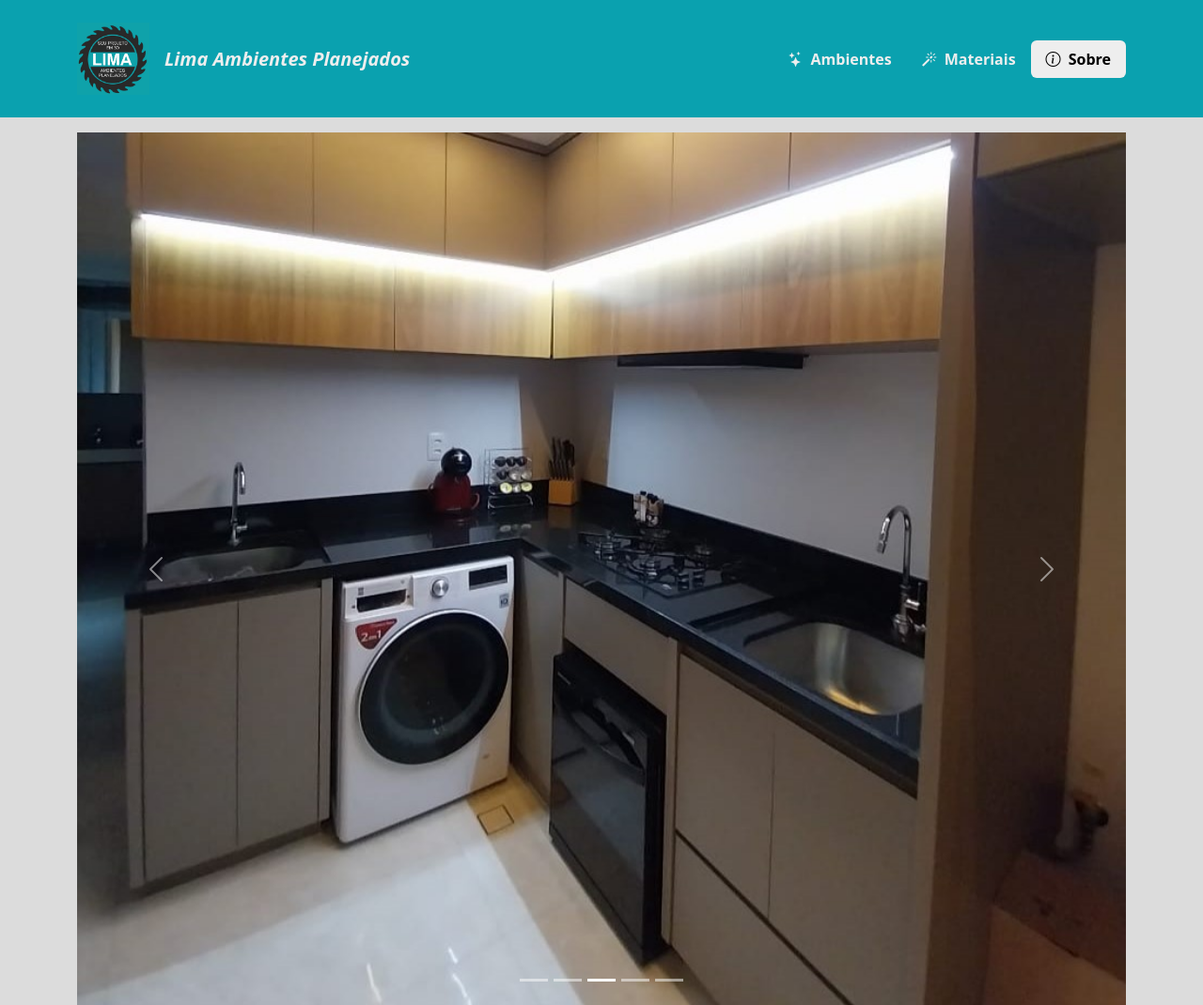
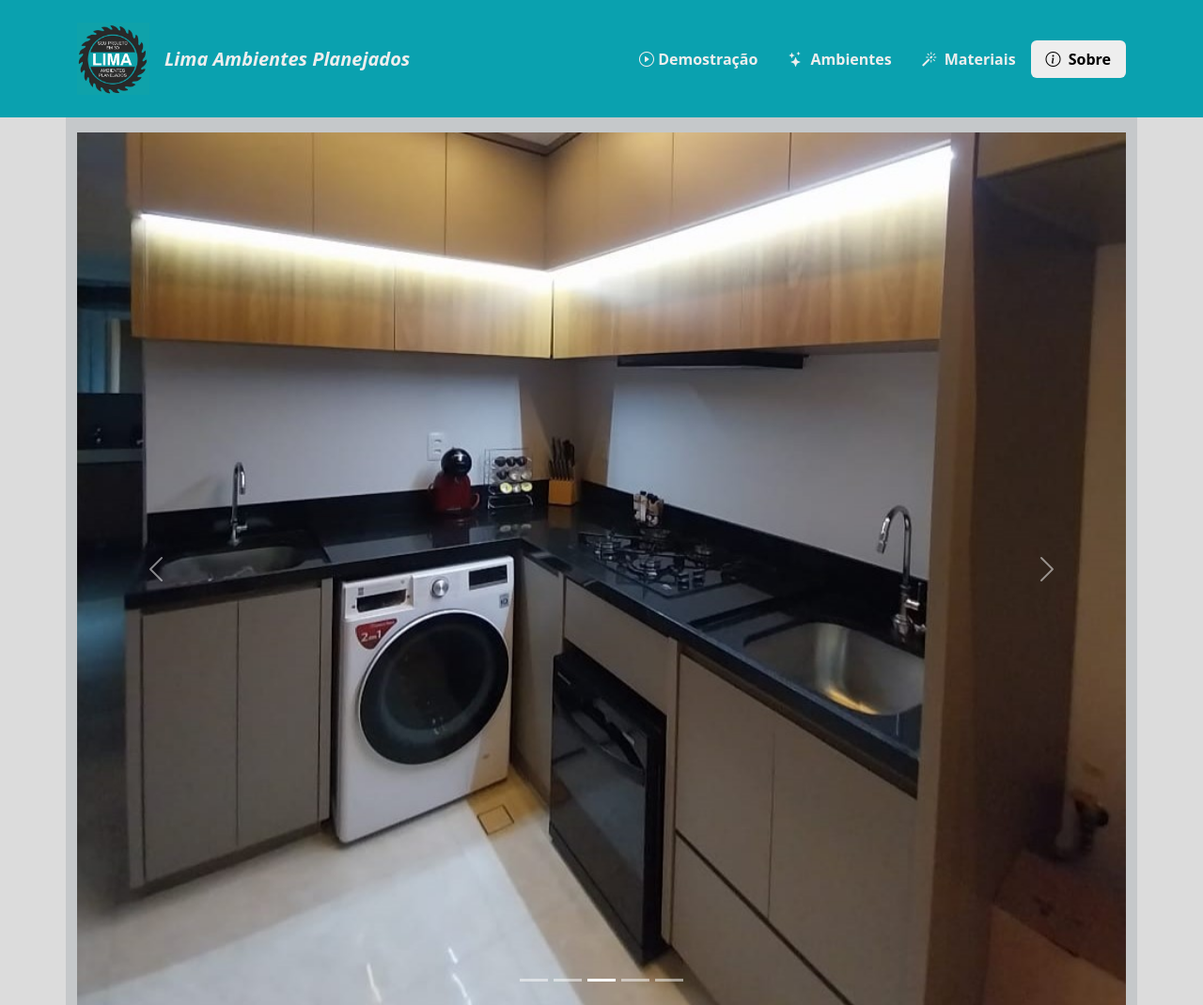
Before and after one commit to matrixfullX/Lima_Ambientes_Planejados, a plain HTML site: page index.html in a window 1280 px wide. Shown: the top 1070 px of the page at 94% size. Drawn offline with nearby package versions, Linux system fonts and the light colour scheme.

Commit message:
adição da seção demostração

```diff
--- a/index.html
+++ b/index.html
@@ -12,7 +12,7 @@
 <body>
     <header class="navbar navbar-expand-lg sticky-top p-4">
         <div class="container">
-            <a class="col-sm-1 col-md-1 pe-3">
+            <a class="col-md-1 pe-3">
                 <img src="images/image/logo.jpg" class="d-block w-100">
             </a>
             <h1 class="navbar-brand fw-bold m-0 fst-italic">Lima Ambientes Planejados</h1>
@@ -21,6 +21,12 @@
             </button>
             <nav class="collapse navbar-collapse justify-content-end" id="menu-navegacao">
                 <ul class="nav nav-pills d-block d-md-flex">
+                    <li class="nav-item fw-bold">
+                        <a href="#demostracao" class="nav-link">
+                            <i class="bi bi-play-circle"></i>
+                            Demostração
+                        </a>
+                    </li>
                     <li class="nav-item fw-bold">
                         <a href="#ambientes" class="nav-link">
                             <i class="bi bi-stars me-1"></i>
@@ -43,7 +49,9 @@
             </nav>
         </div>
     </header>
-    <div class="container pt-3">
+    <div data-bs-spy="scroll" data-bs-target="#menu-navegacao" data-bs-offset="100" class="spy" tabindex="0" id="main-scroll">
+        <section id="demostracao" class="container pt-3 pb-3 section-demostracao">
+            <div>
                 <div class="carousel slide" data-bs-ride="carousel" id="carousel">
                     <div class="carousel-inner">
                         <div class="carousel-item active" data-bs-interval="2000">
@@ -77,7 +85,7 @@
                     </div>
                 </div>
             </div>
-    <div data-bs-spy="scroll" data-bs-target="#menu-navegacao" data-bs-offset="100" class="spy" tabindex="0" id="main-scroll">
+        </section>
         <section class="color-section-ambientes" id="ambientes">
             <div class="container pt-5">
                 <div class="row">
--- a/main.css
+++ b/main.css
@@ -53,6 +53,10 @@ section {
     color: #252323;
 }
 
+.section-demostracao {
+    background-color: #475f6827;
+}
+
 footer {
     background-color: #0aa1af;
     color: #fff;
```
Lines whose indentation alone changed are shown as unchanged.
